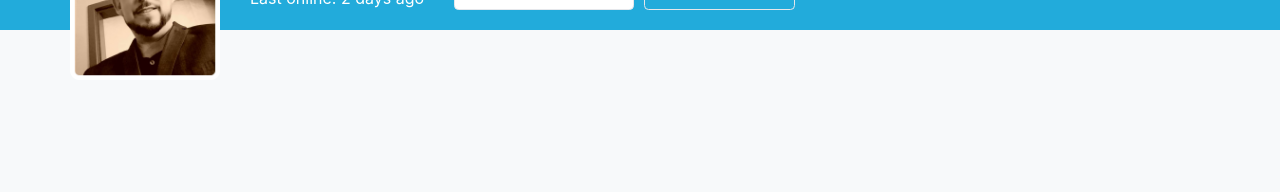
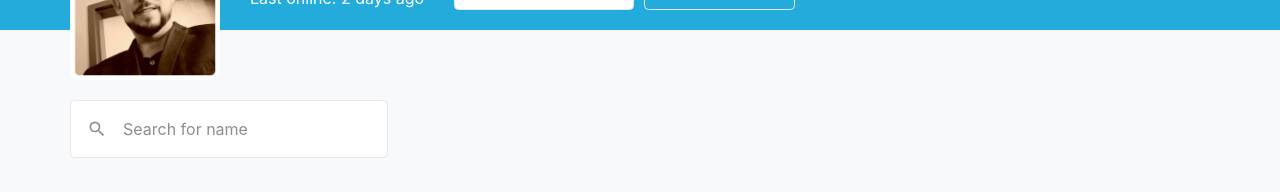
Before and after one commit to AziziShaharuddin/random-user, a React (Create React App) app: page / in a window 1280 px wide. Shown: the part 180-372 px from the top of the page. Built offline with nearby package versions, Linux system fonts and the light colour scheme.

Commit message:
create reusable textfield

```diff
--- a/src/App.js
+++ b/src/App.js
@@ -1,10 +1,16 @@
 import Header from "components/Layout/Header";
 import avatar from "assets/Avatar.png";
 import KiraButton from "components/Button/KiraButton";
-import { MdAdd } from "react-icons/md";
+import { MdAdd, MdSearch } from "react-icons/md";
 import { FaTelegramPlane } from "react-icons/fa";
+import KiraTextField from "components/TextField/KiraTextField";
+import { useState } from "react";
 
 function App() {
+  const [searchValue, setSearchValue] = useState("");
+  const handleTextField = (e) => {
+    setSearchValue(e.target.value);
+  };
   return (
     <div className="w-full min-w-[370px] min-h-screen bg-kira-background">
       <Header />
@@ -40,6 +46,19 @@ function App() {
           </div>
         </div>
       </div>
+      <div className="m-auto max-w-[1200px] p-[30px] flex flex-col md:mt-[40px] space-y-4">
+        <div className="flex flex-col items-start space-y-6 md:space-y-0 md:flex-row md:justify-between md:items-center w-full">
+          <KiraTextField
+            value={searchValue}
+            onChange={handleTextField}
+            placeholder="Search for name"
+            startAdornment={
+              <MdSearch size={20} className="text-kira-grayText" />
+            }
+            className={`w-full md:w-auto`}
+          />
+        </div>
+      </div>
     </div>
   );
 }
--- /dev/null
+++ b/src/components/TextField/KiraTextField.js
@@ -0,0 +1,27 @@
+const KiraTextField = ({
+  type = "search",
+  className,
+  startAdornment,
+  endAdornment,
+  ...rest
+}) => {
+  return (
+    <div
+      className={`relative border focus-within:border-kira-primary flex items-center rounded-[4.5px] dark:bg-kira-grayLine bg-kira-white ${className}`}
+    >
+      {startAdornment && (
+        <span className={`ml-4 cursor-default `}>{startAdornment}</span>
+      )}
+      <input
+        {...rest}
+        type={type}
+        className="rounded-[4.5px] focus:outline-none bg-transparent placeholder:text-kira-grayText p-4"
+      />
+      {endAdornment && (
+        <span className="mr-4 cursor-default ">{endAdornment}</span>
+      )}
+    </div>
+  );
+};
+
+export default KiraTextField;
```
